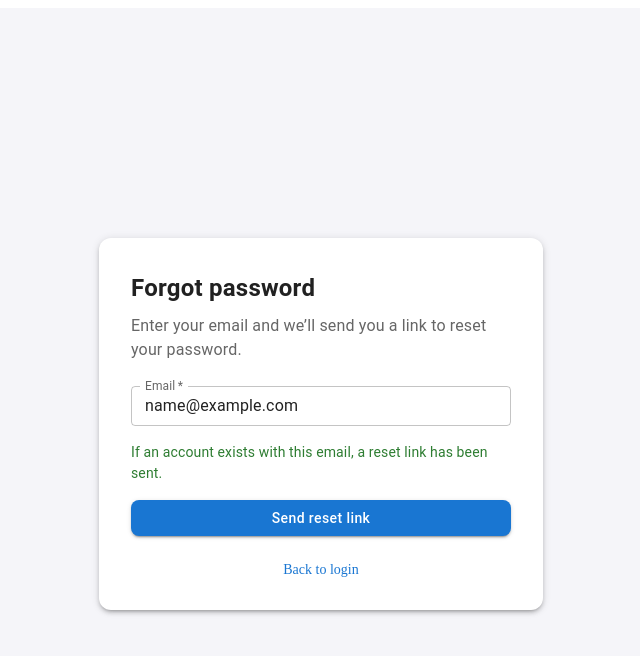
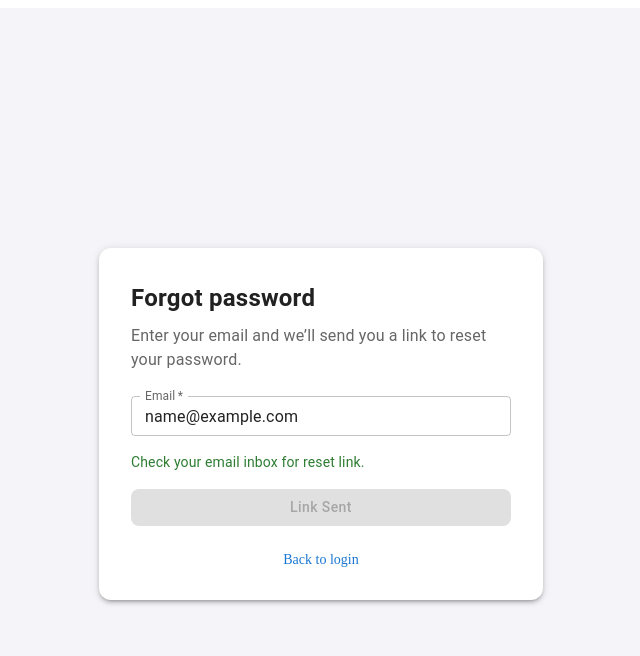
Before and after one commit to Sajida-NA/CRM-frontend, a React (Vite) app: page /forgotpassword in a window 1280 px wide. Both pictures are taken after typing "name@example.com" into the empty fields and a click on the button "Send reset link". Shown: the top 656 px of the page, without its empty margins (319-959 px from the left). Built offline with nearby package versions, Linux system fonts and the light colour scheme.

Commit message:
forgot password page updated

```diff
--- a/src/Pages/Auth/ForgotPassword/ForgotPassword.jsx
+++ b/src/Pages/Auth/ForgotPassword/ForgotPassword.jsx
@@ -1,5 +1,3 @@
-// src/pages/Auth/ForgotPassword/ForgotPassword.jsx
-
 import { useState } from "react";
 import {
   Box,
@@ -9,15 +7,23 @@ import {
   Button,
   Link,
 } from "@mui/material";
+import { Link as RouterLink } from "react-router-dom";
 
 export default function ForgotPassword() {
   const [email, setEmail] = useState("");
   const [submitted, setSubmitted] = useState(false);
+  const [loading, setLoading] = useState(false);
 
   const handleSubmit = (e) => {
     e.preventDefault();
-    // TODO: call your authService.forgotPassword(email)
-    setSubmitted(true);
+
+    setLoading(true);
+
+    // TODO: API call (authService.forgotPassword)
+    setTimeout(() => {
+      setSubmitted(true);
+      setLoading(false);
+    }, 1000);
   };
 
   return (
@@ -61,7 +67,7 @@ export default function ForgotPassword() {
 
           {submitted && (
             <Typography sx={{ color: "success.main", fontSize: 14, mb: 2 }}>
-              If an account exists with this email, a reset link has been sent.
+              Check your email inbox for reset link.
             </Typography>
           )}
 
@@ -69,14 +75,19 @@ export default function ForgotPassword() {
             type="submit"
             variant="contained"
             fullWidth
-            sx={{ borderRadius: 2, textTransform: "none", mb: 2 }}
+            disabled={loading || submitted}
+            sx={{
+              borderRadius: 2,
+              textTransform: "none",
+              mb: 2,
+            }}
           >
-            Send reset link
+            {submitted ? "Link Sent" : loading ? "Sending..." : "Send reset link"}
           </Button>
         </form>
 
         <Box sx={{ textAlign: "center", mt: 1 }}>
-          <Link href="/login" underline="hover" sx={{ fontSize: 14 }}>
+          <Link component={RouterLink} to="/login" underline="hover" sx={{ fontSize: 14 }}>
             Back to login
           </Link>
         </Box>
```
